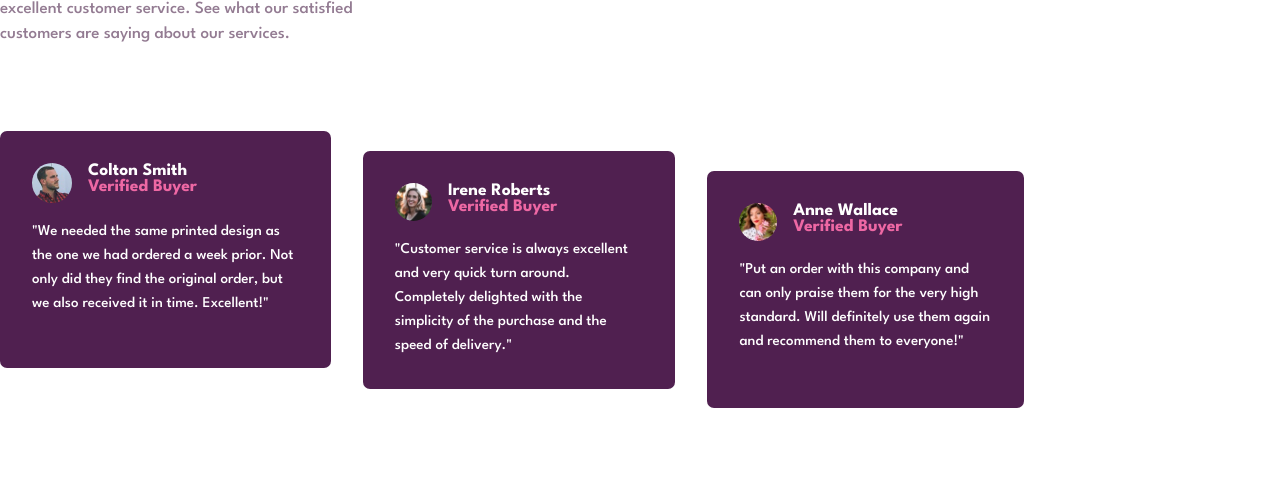
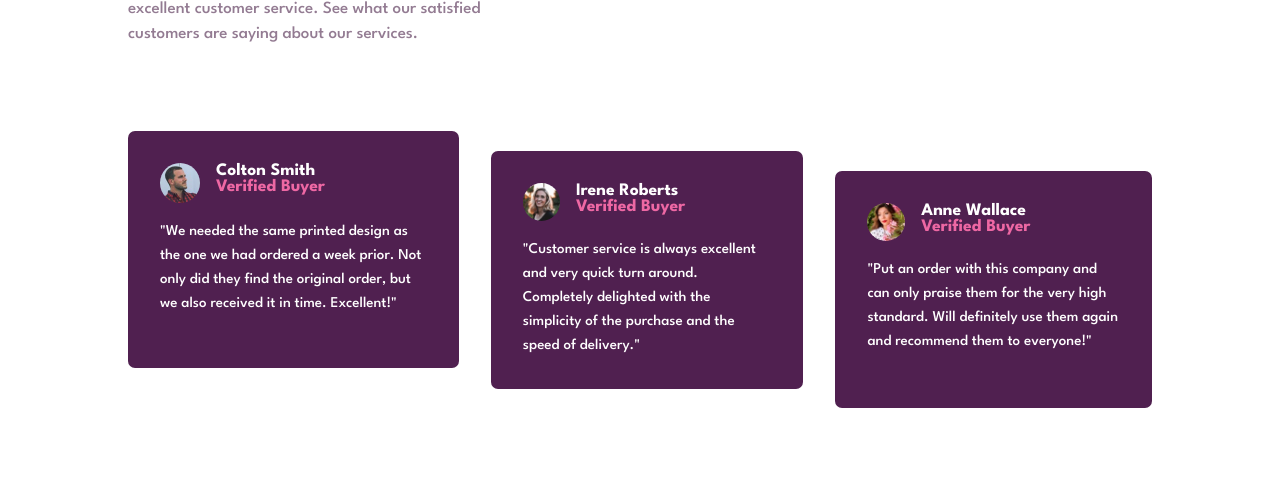
Before and after one commit to AtulKumar0001/Social-Proof-Section, a plain HTML site: page index.html in a window 1280 px wide. Shown: the part 326-822 px from the top of the page. Drawn offline with Linux system fonts and the light colour scheme.

Commit message:
Update style.css

```diff
--- a/style.css
+++ b/style.css
@@ -21,7 +21,7 @@ body {
 }
 .container {
   width: 80%;
-  /* margin:2rem; */
+  margin:0 auto;
 }
 .section-1 {
   display: grid;
```
